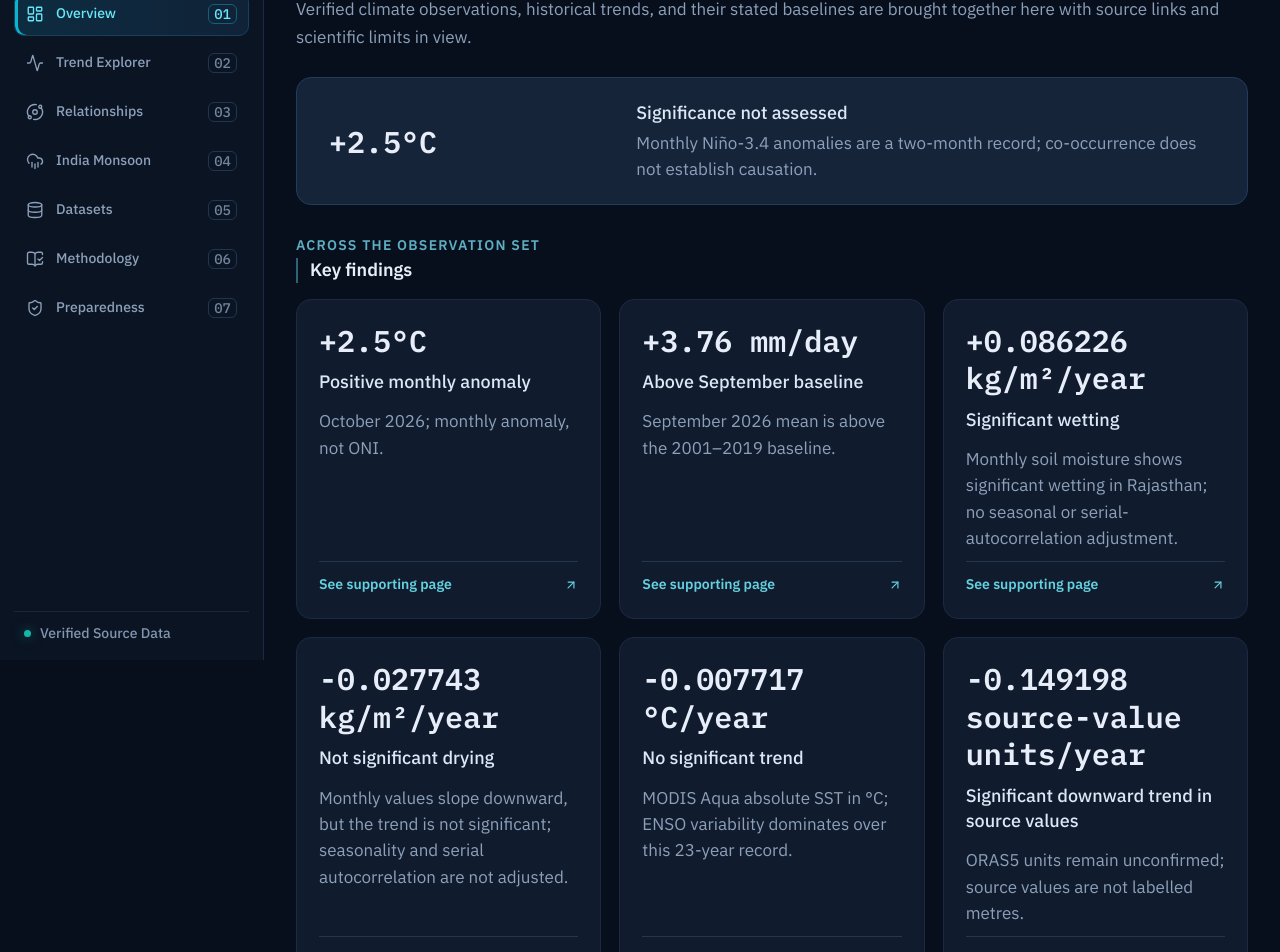
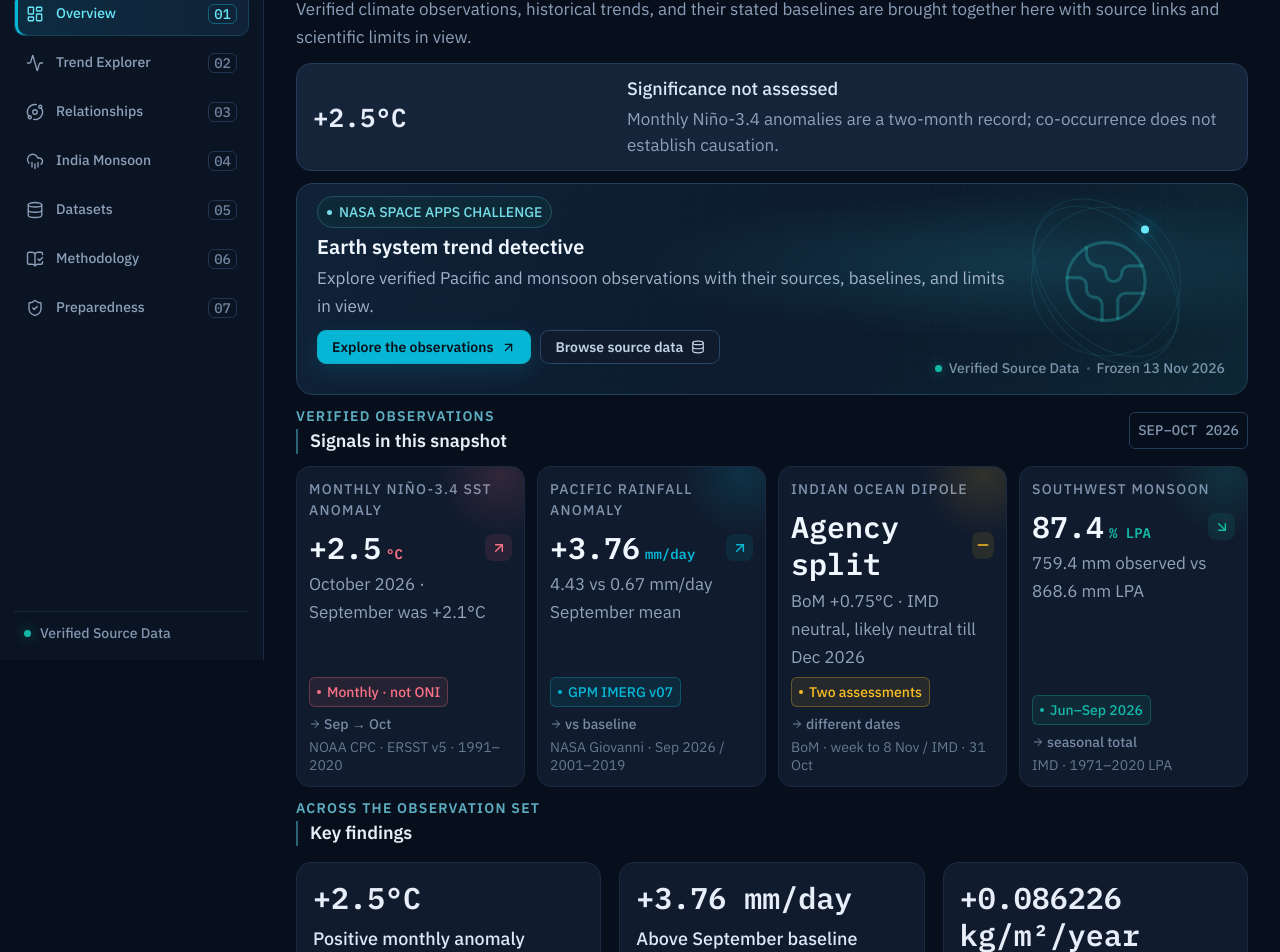
Before and after one commit to Preet-kasana205/earthtrend, a React (Vite) app: page / in a window 1280 px wide. Shown: the part 140-1092 px from the top of the page. Built offline with nearby package versions, Linux system fonts and the light colour scheme.

Commit message:
style: reorder and compact Overview sections

```diff
--- a/src/pages/OverviewPage.tsx
+++ b/src/pages/OverviewPage.tsx
@@ -30,20 +30,9 @@ function KeyFindingCard({ value, result, meaning, onClick }: { value: string; re
 
 export function OverviewPage({ onNavigate }: { onNavigate: (page: PageId) => void }) {
   return (
-    <section className="page-section">
+    <section className="page-section overview-page">
       <PageSummary>Verified climate observations, historical trends, and their stated baselines are brought together here with source links and scientific limits in view.</PageSummary>
       <PageFinding value={`+${nino34.oct2026Monthly}°C`} result="Significance not assessed" meaning="Monthly Niño-3.4 anomalies are a two-month record; co-occurrence does not establish causation." />
-      <section className="key-findings-section" aria-label="Key findings">
-        <div className="section-heading-row"><div><div className="eyebrow">Across the observation set</div><h3 className="section-heading">Key findings</h3></div></div>
-        <div className="key-findings-grid">
-          <KeyFindingCard value={`+${nino34.oct2026Monthly}°C`} result="Positive monthly anomaly" meaning="October 2026; monthly anomaly, not ONI." onClick={() => onNavigate("trend")} />
-          <KeyFindingCard value={`+${pacificRainfall.sep2026Anomaly} mm/day`} result="Above September baseline" meaning="September 2026 mean is above the 2001–2019 baseline." onClick={() => onNavigate("trend")} />
-          <KeyFindingCard value={`${rajasthanTrend.senSlopePerYear > 0 ? "+" : ""}${rajasthanTrend.senSlopePerYear.toFixed(6)} kg/m²/year`} result={rajasthanTrend.significanceLabel} meaning="Monthly soil moisture shows significant wetting in Rajasthan; no seasonal or serial-autocorrelation adjustment." onClick={() => onNavigate("trend")} />
-          <KeyFindingCard value={`${assamTrend.senSlopePerYear.toFixed(6)} kg/m²/year`} result={assamTrend.significanceLabel} meaning="Monthly values slope downward, but the trend is not significant; seasonality and serial autocorrelation are not adjusted." onClick={() => onNavigate("trend")} />
-          <KeyFindingCard value={`${modisTrend.senSlopePerYear.toFixed(6)} °C/year`} result="No significant trend" meaning="MODIS Aqua absolute SST in °C; ENSO variability dominates over this 23-year record." onClick={() => onNavigate("trend")} />
-          <KeyFindingCard value={`${oras5Trend.senSlopePerYear.toFixed(6)} source-value units/year`} result={oras5Trend.significanceLabel} meaning="ORAS5 units remain unconfirmed; source values are not labelled metres." onClick={() => onNavigate("trend")} />
-        </div>
-      </section>
       <div className="overview-banner">
         <div className="overview-banner-copy">
           <div className="badge"><span className="badge-dot" />NASA Space Apps Challenge</div>
@@ -57,6 +46,29 @@ export function OverviewPage({ onNavigate }: { onNavigate: (page: PageId) => voi
         <div className="overview-banner-mark" aria-hidden="true"><Globe2 size={94} strokeWidth={0.8} /><span /></div>
         <div className="banner-footnote"><span className="status-dot" />Verified Source Data <i /> Frozen 13 Nov 2026</div>
       </div>
+
+      <div className="section-heading-row">
+        <div><div className="eyebrow">Verified observations</div><h3 className="section-heading">Signals in this snapshot</h3></div>
+        <span className="period-chip mono">SEP–OCT 2026</span>
+      </div>
+      <div className="stat-grid">
+        <StatCard title="Monthly Niño-3.4 SST anomaly" value={`+${nino34.oct2026Monthly}`} unit="°C" description={`October 2026 · September was +${nino34.sep2026Monthly}°C`} badge="Monthly · not ONI" tone="rose" trend="up" trendLabel="Sep → Oct" source="NOAA CPC · ERSST v5 · 1991–2020" />
+        <StatCard title="Pacific rainfall anomaly" value={`+${pacificRainfall.sep2026Anomaly}`} unit="mm/day" description={`${pacificRainfall.sep2026Mean} vs ${pacificRainfall.sepBaselineMean} mm/day September mean`} badge="GPM IMERG v07" tone="cyan" trend="up" trendLabel="vs baseline" source="NASA Giovanni · Sep 2026 / 2001–2019" />
+        <StatCard title="Indian Ocean Dipole" value="Agency split" description={`BoM +${iod.bomWeeklyTo8Nov2026}°C · IMD ${iod.imdStatus31Oct2026}`} badge="Two assessments" tone="amber" trend="steady" trendLabel="different dates" source="BoM · week to 8 Nov / IMD · 31 Oct" />
+        <StatCard title="Southwest monsoon" value={`${monsoon2026.percentOfLPA}`} unit="% LPA" description={`${monsoon2026.rainfallMm} mm observed vs ${monsoon2026.lpaMm} mm LPA`} badge="Jun–Sep 2026" tone="teal" trend="down" trendLabel="seasonal total" source="IMD · 1971–2020 LPA" />
+      </div>
+
+      <section className="key-findings-section" aria-label="Key findings">
+        <div className="section-heading-row"><div><div className="eyebrow">Across the observation set</div><h3 className="section-heading">Key findings</h3></div></div>
+        <div className="key-findings-grid">
+          <KeyFindingCard value={`+${nino34.oct2026Monthly}°C`} result="Positive monthly anomaly" meaning="October 2026; monthly anomaly, not ONI." onClick={() => onNavigate("trend")} />
+          <KeyFindingCard value={`+${pacificRainfall.sep2026Anomaly} mm/day`} result="Above September baseline" meaning="September 2026 mean is above the 2001–2019 baseline." onClick={() => onNavigate("trend")} />
+          <KeyFindingCard value={`${rajasthanTrend.senSlopePerYear > 0 ? "+" : ""}${rajasthanTrend.senSlopePerYear.toFixed(6)} kg/m²/year`} result={rajasthanTrend.significanceLabel} meaning="Monthly soil moisture shows significant wetting in Rajasthan; no seasonal or serial-autocorrelation adjustment." onClick={() => onNavigate("trend")} />
+          <KeyFindingCard value={`${assamTrend.senSlopePerYear.toFixed(6)} kg/m²/year`} result={assamTrend.significanceLabel} meaning="Monthly values slope downward, but the trend is not significant; seasonality and serial autocorrelation are not adjusted." onClick={() => onNavigate("trend")} />
+          <KeyFindingCard value={`${modisTrend.senSlopePerYear.toFixed(6)} °C/year`} result="No significant trend" meaning="MODIS Aqua absolute SST in °C; ENSO variability dominates over this 23-year record." onClick={() => onNavigate("trend")} />
+          <KeyFindingCard value={`${oras5Trend.senSlopePerYear.toFixed(6)} source-value units/year`} result={oras5Trend.significanceLabel} meaning="ORAS5 units remain unconfirmed; source values are not labelled metres." onClick={() => onNavigate("trend")} />
+        </div>
+      </section>
 
       <div className="map-layout">
         <PacificSchematicMap />
@@ -72,16 +84,6 @@ export function OverviewPage({ onNavigate }: { onNavigate: (page: PageId) => voi
         </aside>
       </div>
 
-      <div className="section-heading-row">
-        <div><div className="eyebrow">Verified observations</div><h3 className="section-heading">Signals in this snapshot</h3></div>
-        <span className="period-chip mono">SEP–OCT 2026</span>
-      </div>
-      <div className="stat-grid">
-        <StatCard title="Monthly Niño-3.4 SST anomaly" value={`+${nino34.oct2026Monthly}`} unit="°C" description={`October 2026 · September was +${nino34.sep2026Monthly}°C`} badge="Monthly · not ONI" tone="rose" trend="up" trendLabel="Sep → Oct" source="NOAA CPC · ERSST v5 · 1991–2020" />
-        <StatCard title="Pacific rainfall anomaly" value={`+${pacificRainfall.sep2026Anomaly}`} unit="mm/day" description={`${pacificRainfall.sep2026Mean} vs ${pacificRainfall.sepBaselineMean} mm/day September mean`} badge="GPM IMERG v07" tone="cyan" trend="up" trendLabel="vs baseline" source="NASA Giovanni · Sep 2026 / 2001–2019" />
-        <StatCard title="Indian Ocean Dipole" value="Agency split" description={`BoM +${iod.bomWeeklyTo8Nov2026}°C · IMD ${iod.imdStatus31Oct2026}`} badge="Two assessments" tone="amber" trend="steady" trendLabel="different dates" source="BoM · week to 8 Nov / IMD · 31 Oct" />
-        <StatCard title="Southwest monsoon" value={`${monsoon2026.percentOfLPA}`} unit="% LPA" description={`${monsoon2026.rainfallMm} mm observed vs ${monsoon2026.lpaMm} mm LPA`} badge="Jun–Sep 2026" tone="teal" trend="down" trendLabel="seasonal total" source="IMD · 1971–2020 LPA" />
-      </div>
       <ScientificCaveat>Significance not assessed. These observed values are shown against their stated baselines; co-occurrence does not establish causation.</ScientificCaveat>
     </section>
   );
--- a/src/readability.css
+++ b/src/readability.css
@@ -126,6 +126,24 @@ body :is(.data-badge, .trend-label) { white-space: normal !important; }
 body .section-heading { border-left: 2px solid #2b6575; padding-left: 12px; }
 body .nav-link.active { box-shadow: inset 3px 0 var(--cyan) !important; }
 
+body .overview-page { gap: 12px !important; }
+body .overview-page .overview-banner { min-height: 0; padding: 12px 20px 30px; }
+body .overview-page .overview-banner h2 { margin: 6px 0 4px; font-size: 20px !important; }
+body .overview-page .overview-actions { margin-top: 10px; }
+body .overview-page .button-primary,
+body .overview-page .button-outline { min-height: 34px; }
+body .overview-page .page-finding { gap: 12px; padding: 12px 16px; }
+body .overview-page .page-finding-value { font-size: 26px !important; }
+body .overview-page .section-heading { font-size: 18px !important; }
+body .overview-page .section-heading-row { margin-top: 0; }
+body .overview-page .stat-grid { gap: 12px !important; }
+body .overview-page .stat-card { min-height: 0 !important; padding: 12px !important; }
+body .overview-page .stat-value-row { margin-top: 8px; }
+body .overview-page .stat-description { min-height: 0; margin: 4px 0 6px; }
+body .overview-page .stat-source { margin-top: 5px; line-height: 1.3; }
+body .overview-page .key-finding-card { min-height: 220px; padding: 16px !important; }
+body .overview-page .map-context { padding: 20px !important; }
+
 body .page-summary {
   display: grid;
   gap: 5px;
```
